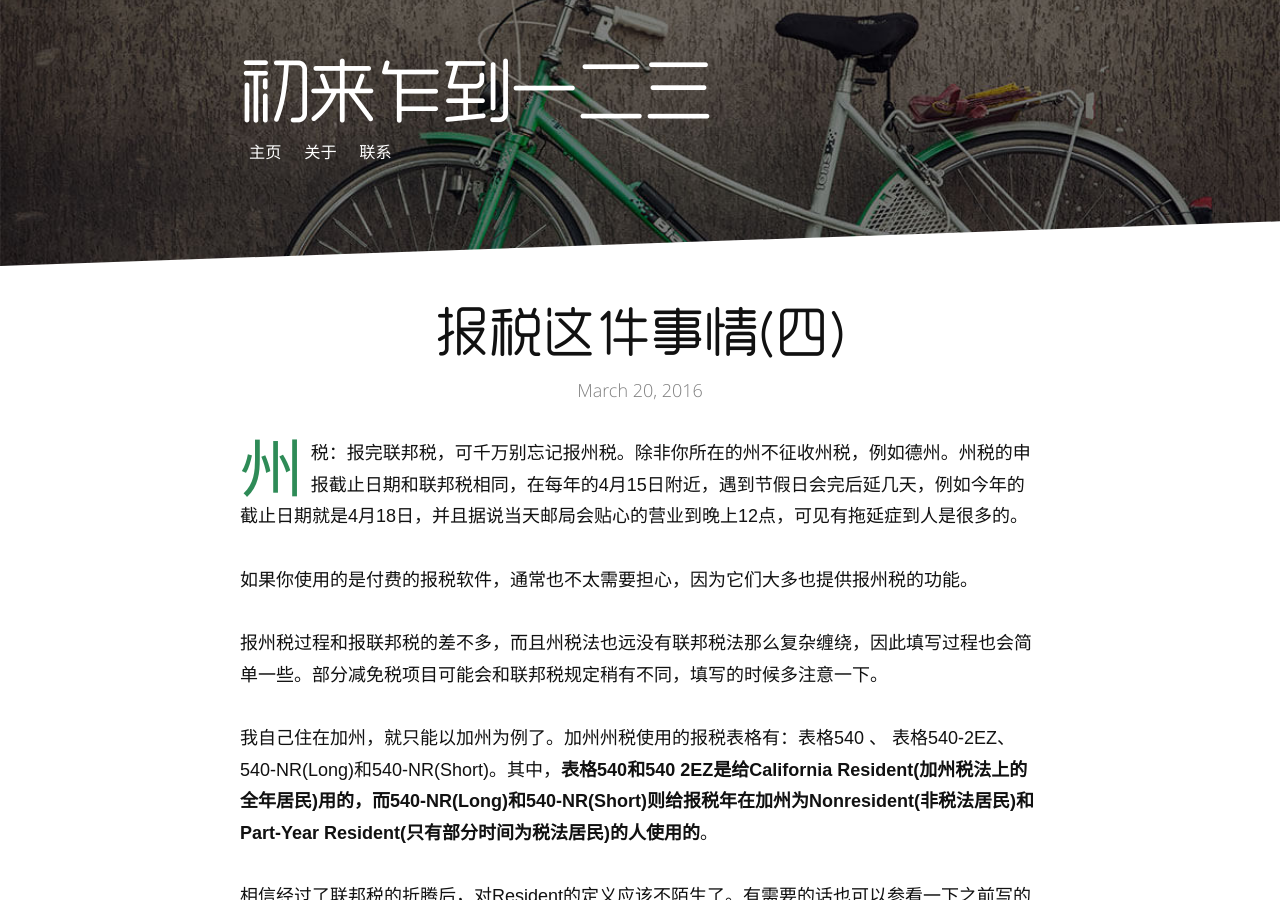
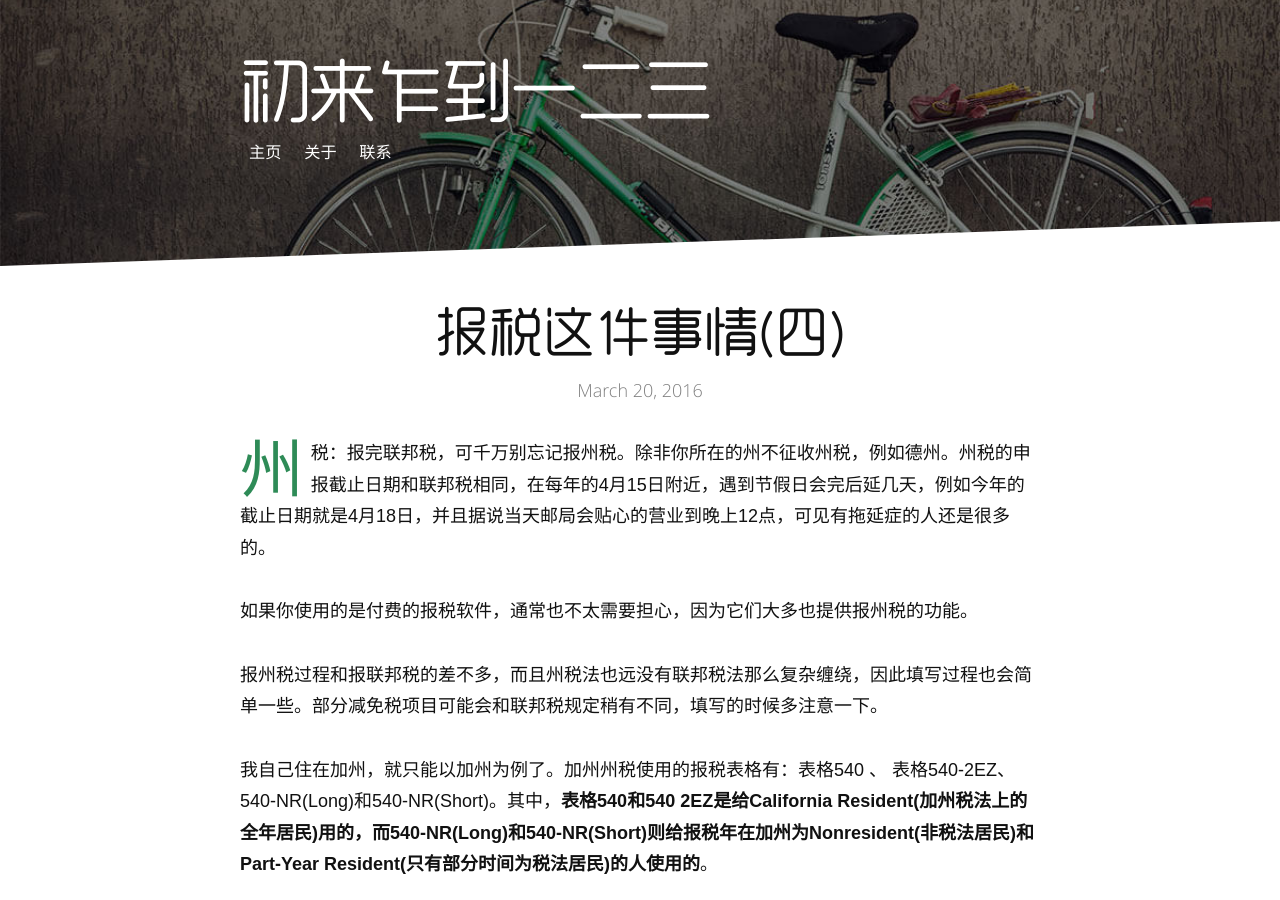
Before and after one commit to wolfwifee/wolfwifee.github.com, a Jekyll site: the page built from _posts/2016-03-20-how-to-file-a-state-tax-return.md, in a window 1280 px wide and 900 px high. Built offline with Jekyll 4.4.1, drawn with Linux system fonts in a browser that asks for light colours; nearby versions of some CDN libraries; some web fonts are replaced; comment, search, counter and statistics services are not loaded.

Commit message:
Update 2016-03-20-how-to-file-a-state-tax-return.md

```diff
--- a/_posts/2016-03-20-how-to-file-a-state-tax-return.md
+++ b/_posts/2016-03-20-how-to-file-a-state-tax-return.md
@@ -12,7 +12,7 @@ dateModified: 2016-03-20
 
 
 
-<span class="dropcap">州</span>税：报完联邦税，可千万别忘记报州税。除非你所在的州不征收州税，例如德州。州税的申报截止日期和联邦税相同，在每年的4月15日附近，遇到节假日会完后延几天，例如今年的截止日期就是4月18日，并且据说当天邮局会贴心的营业到晚上12点，可见有拖延症到人是很多的。
+<span class="dropcap">州</span>税：报完联邦税，可千万别忘记报州税。除非你所在的州不征收州税，例如德州。州税的申报截止日期和联邦税相同，在每年的4月15日附近，遇到节假日会完后延几天，例如今年的截止日期就是4月18日，并且据说当天邮局会贴心的营业到晚上12点，可见有拖延症的人还是很多的。
 
 如果你使用的是付费的报税软件，通常也不太需要担心，因为它们大多也提供报州税的功能。
 
```
